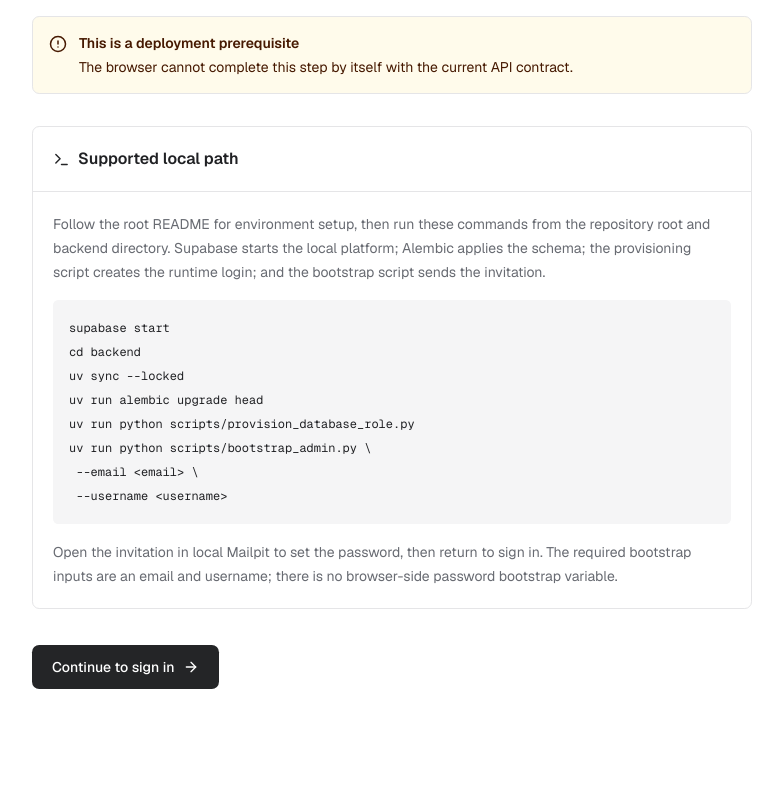
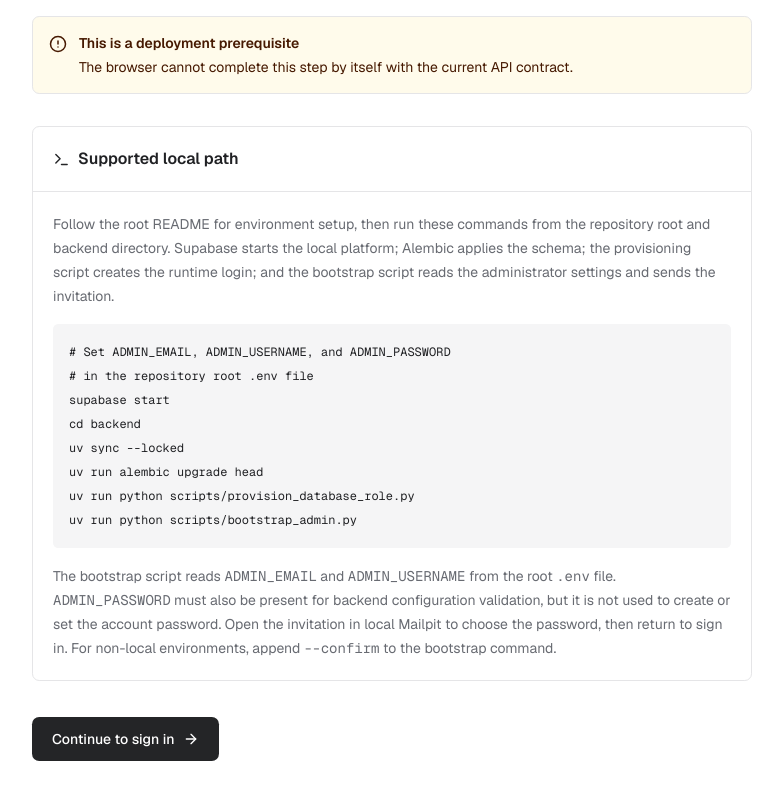
Before and after one commit to jayeuse/openslate, a Next.js app in the folder frontend/: page /setup in a window 1280 px wide. Shown: the part 372-1172 px from the top of the page, without its empty margins (248-1031 px from the left). Built offline with nearby package versions, Linux system fonts and the light colour scheme.

Commit message:
docs(frontend): align architecture and setup guidance with prototype
Describe the implemented sample runtime, collection boundaries, confirmed commands, and session recovery behavior. Update frontend guidance and align the setup screen with the supported bootstrap workflow.

```diff
--- a/frontend/src/app/setup/page.tsx
+++ b/frontend/src/app/setup/page.tsx
@@ -52,21 +52,26 @@ export default function SetupPage() {
               commands from the repository root and backend directory. Supabase
               starts the local platform; Alembic applies the schema; the
               provisioning script creates the runtime login; and the bootstrap
-              script sends the invitation.
+              script reads the administrator settings and sends the invitation.
             </p>
             <pre className="bg-muted text-foreground mt-4 overflow-x-auto rounded-md p-4 text-xs leading-6">
-              supabase start{`\n`}
-              cd backend{`\n`}
-              uv sync --locked{`\n`}
-              uv run alembic upgrade head{`\n`}
-              uv run python scripts/provision_database_role.py{`\n`}
-              uv run python scripts/bootstrap_admin.py \{`\n`} --email
-              &lt;email&gt; \{`\n`} --username &lt;username&gt;
+              # Set ADMIN_EMAIL, ADMIN_USERNAME, and ADMIN_PASSWORD{"\n"}# in
+              the repository root .env file{"\n"}
+              supabase start{"\n"}
+              cd backend{"\n"}
+              uv sync --locked{"\n"}
+              uv run alembic upgrade head{"\n"}
+              uv run python scripts/provision_database_role.py{"\n"}
+              uv run python scripts/bootstrap_admin.py
             </pre>
             <p className="text-muted-foreground mt-4 text-sm leading-6">
-              Open the invitation in local Mailpit to set the password, then
-              return to sign in. The required bootstrap inputs are an email and
-              username; there is no browser-side password bootstrap variable.
+              The bootstrap script reads <code>ADMIN_EMAIL</code> and{" "}
+              <code>ADMIN_USERNAME</code> from the root <code>.env</code> file.{" "}
+              <code>ADMIN_PASSWORD</code> must also be present for backend
+              configuration validation, but it is not used to create or set the
+              account password. Open the invitation in local Mailpit to choose
+              the password, then return to sign in. For non-local environments,
+              append <code>--confirm</code> to the bootstrap command.
             </p>
           </CardContent>
         </Card>
```
Also changed, not shown: 4 other files (tests, documents, lock files or other folders).
